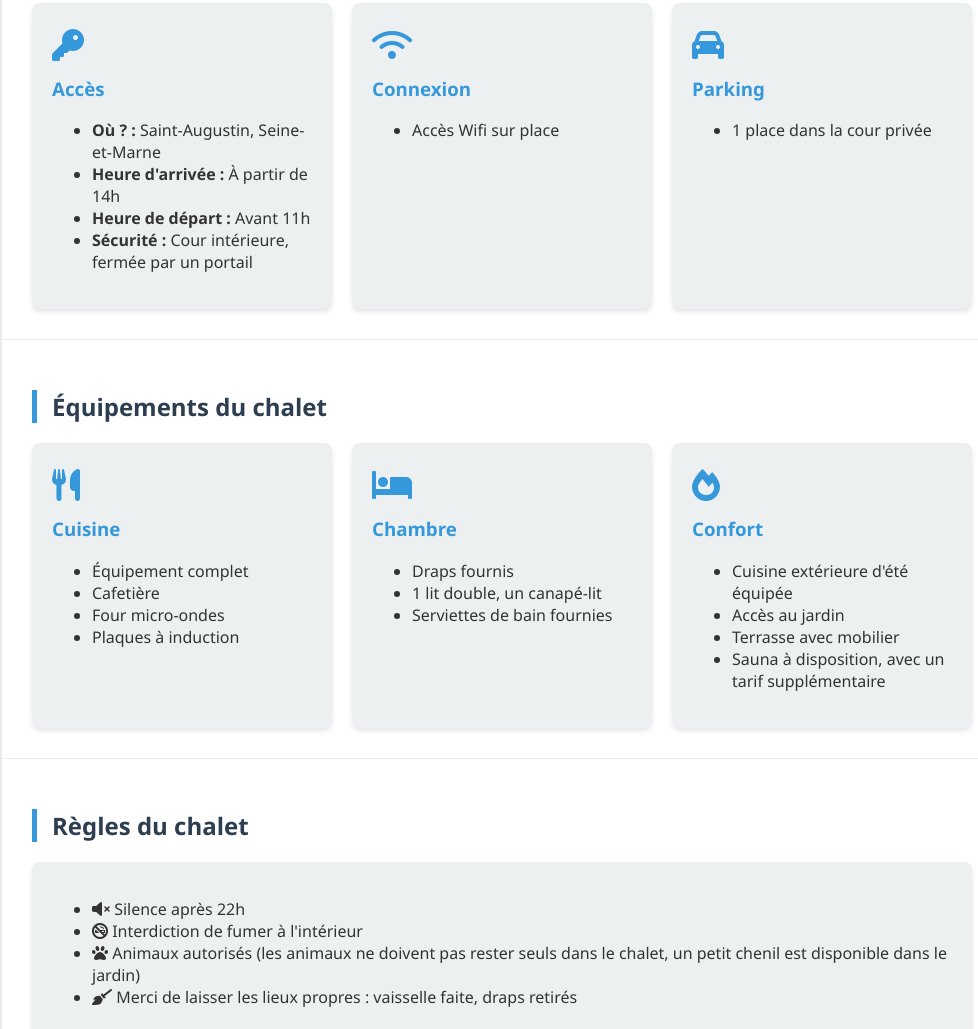
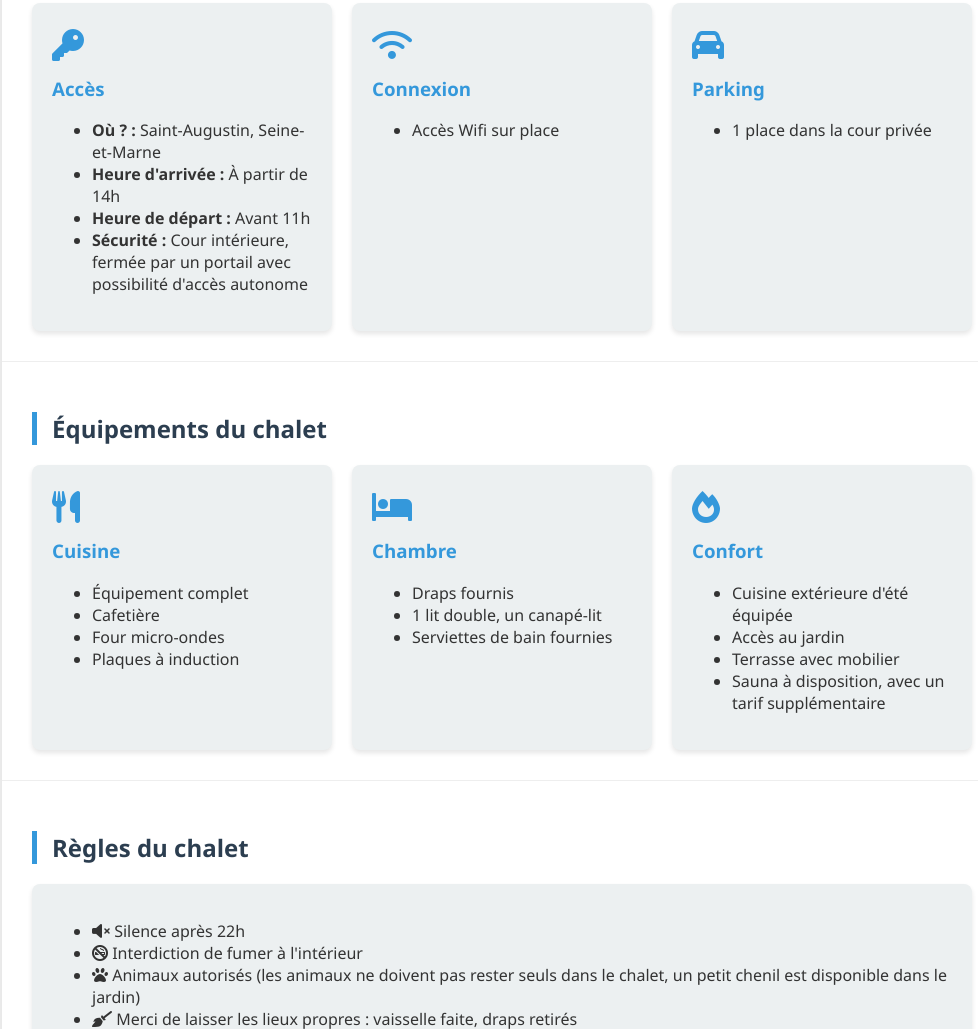
Before and after one commit to LilyOfTheValley77/Lilyofthevalleyannonce, a plain HTML site: page index.html in a window 1280 px wide. Shown: the part 1420-2449 px from the top of the page, without its empty margins (138-1116 px from the left). Drawn offline with Linux system fonts and the light colour scheme; a script that the page names is missing.

Commit message:
Update index.html

```diff
--- a/index.html
+++ b/index.html
@@ -220,7 +220,7 @@
                         <li><strong>Où ? :</strong> Saint-Augustin, Seine-et-Marne </li>
                         <li><strong>Heure d'arrivée :</strong> À partir de 14h</li>
                         <li><strong>Heure de départ :</strong> Avant 11h</li>
-                        <li><strong>Sécurité :</strong> Cour intérieure, fermée par un portail </li>
+                        <li><strong>Sécurité :</strong> Cour intérieure, fermée par un portail avec possibilité d'accès autonome </li>
                     </ul>
                 </div>
                 <div class="info-card">
```
